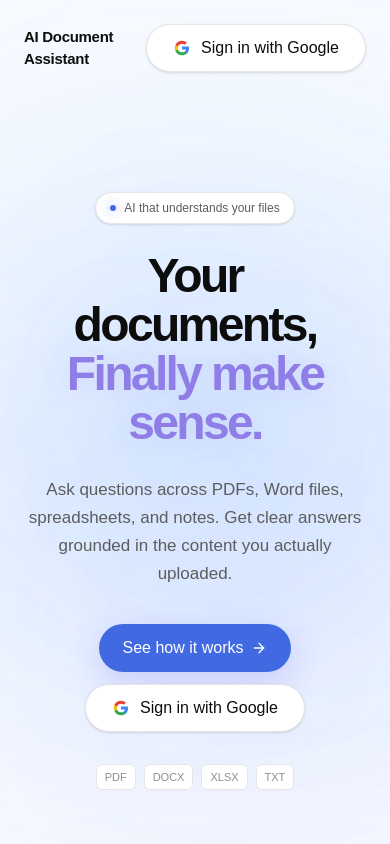
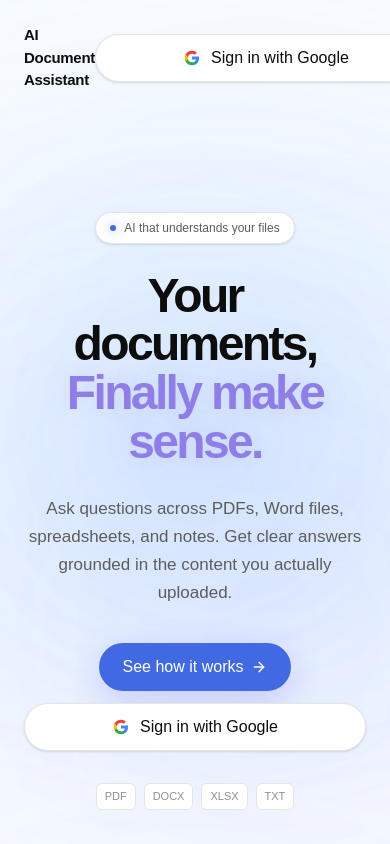
Before and after one commit to HishamFekri/ai-document-assistant, a Next.js app in the folder frontend/: page / in a window 390 px wide. Shown: the top 844 px of the page. Built offline with nearby package versions, Linux system fonts and the light colour scheme; no server answers.

Commit message:
Improve mobile Google button and chat actions

```diff
--- a/frontend/src/components/chat/sidebar/ChatRow.tsx
+++ b/frontend/src/components/chat/sidebar/ChatRow.tsx
@@ -377,10 +377,15 @@ export default function ChatRow({
               ? "opacity-100"
               : menuOpen
                 ? "opacity-100"
-                : "opacity-0 group-hover:opacity-100"
+                : "opacity-100 md:opacity-0 md:group-hover:opacity-100"
           }
         `}
         title={
+          chat.is_archived
+            ? "Archived chat options"
+            : "Chat options"
+        }
+        aria-label={
           chat.is_archived
             ? "Archived chat options"
             : "Chat options"
--- a/frontend/src/components/google-login-button.tsx
+++ b/frontend/src/components/google-login-button.tsx
@@ -25,15 +25,25 @@ export default function GoogleLoginButton({
     variant === "header"
       ? `
           h-10
-          min-w-[180px]
-          px-4
-          text-sm
+          w-[190px]
+          px-3
+          text-[13px]
+
+          sm:w-auto
+          sm:min-w-[180px]
+          sm:px-4
+          sm:text-sm
         `
       : `
           h-12
-          min-w-[220px]
-          px-6
+          w-[365px]
+          max-w-[calc(100vw-48px)]
+          px-5
           text-[15px]
+
+          sm:w-auto
+          sm:min-w-[220px]
+          sm:px-6
         `;
 
 
@@ -42,34 +52,32 @@ export default function GoogleLoginButton({
       type="button"
       onClick={signIn}
       className={`
-        group
-
         inline-flex
-        w-auto
         shrink-0
         items-center
         justify-center
         gap-2.5
-
         rounded-full
 
         border
-        border-[var(--border)]
-
-        bg-[var(--surface)]
-        text-[var(--text-primary)]
+        border-neutral-300
+        bg-white
+        text-neutral-800
 
         shadow-sm
 
         transition-all
-        duration-200
+        duration-150
 
-        hover:-translate-y-[1px]
-        hover:bg-[var(--surface-hover)]
-        hover:shadow-md
+        hover:bg-neutral-50
+        hover:shadow
 
-        active:translate-y-0
         active:scale-[0.98]
+
+        dark:border-neutral-700
+        dark:bg-neutral-950
+        dark:text-neutral-100
+        dark:hover:bg-neutral-900
 
         ${sizeClasses}
       `}
@@ -79,9 +87,7 @@ export default function GoogleLoginButton({
         height="18"
         viewBox="0 0 24 24"
         aria-hidden="true"
-        className="
-          shrink-0
-        "
+        className="shrink-0"
       >
         <path
           fill="#4285F4"
@@ -104,7 +110,6 @@ export default function GoogleLoginButton({
         />
       </svg>
 
-
       <span
         className="
           whitespace-nowrap
```
